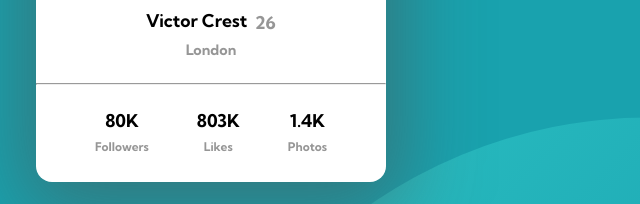
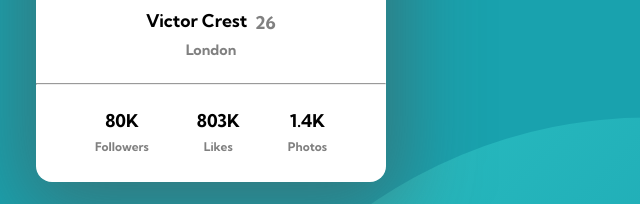
Before and after one commit to casserole27/FMProfilecardcomponent, a plain HTML site: page index.html in a window 1280 px wide. Shown: the part 331-535 px from the top of the page, 429-1069 px from the left. Drawn offline with Linux system fonts and the light colour scheme.

Commit message:
Accessibility
Darkened the gray text color - WAV report results low contrast

```diff
--- a/profilecard.css
+++ b/profilecard.css
@@ -13,7 +13,7 @@ April 2022
     --dark-cyan: hsl(185, 75%, 39%);
     --very-dark-desaturated-blue: hsl(229, 23%, 23%);
     --dark-grayish-blue: hsl(227, 10%, 46%);
-    --dark-gray: hsl(0, 0%, 59%);
+    --dark-gray: hsl(0, 0%, 50%);
     --background: hsl(185, 75%, 39%);
 }
 
```
